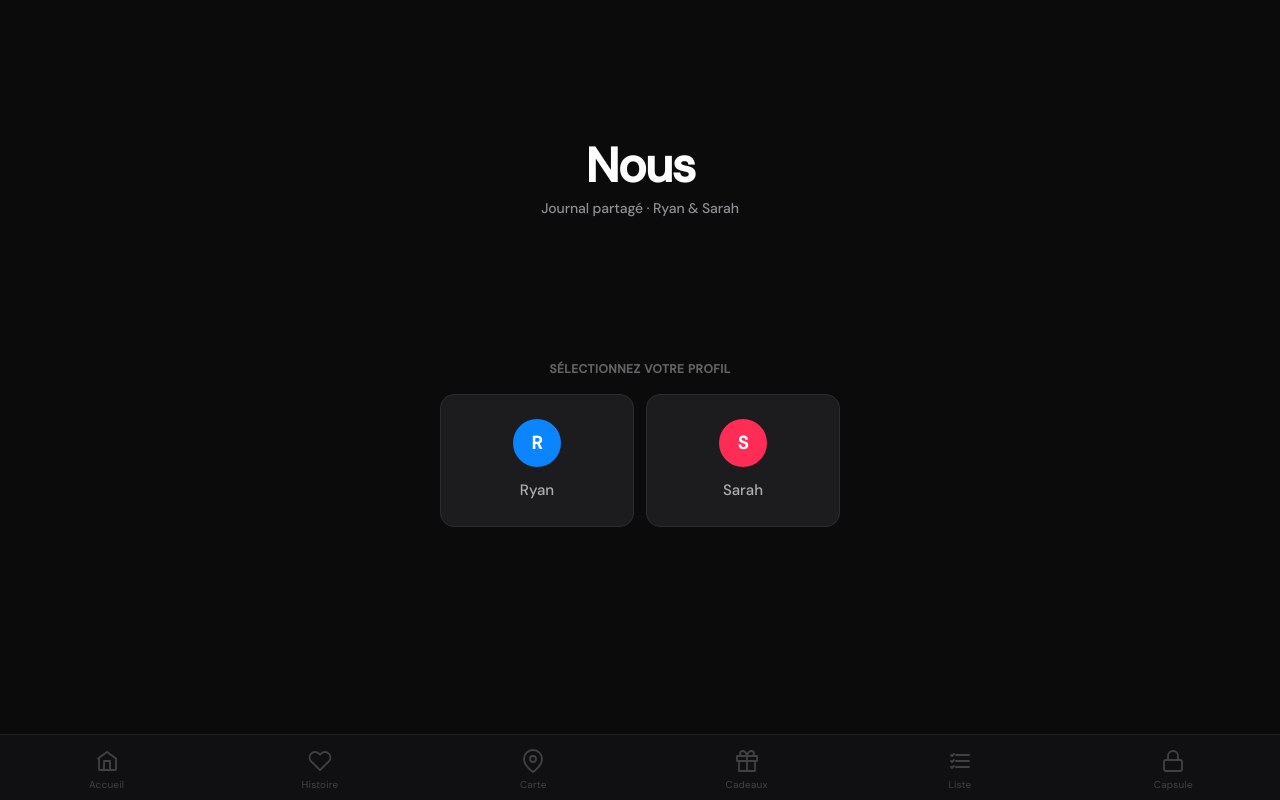
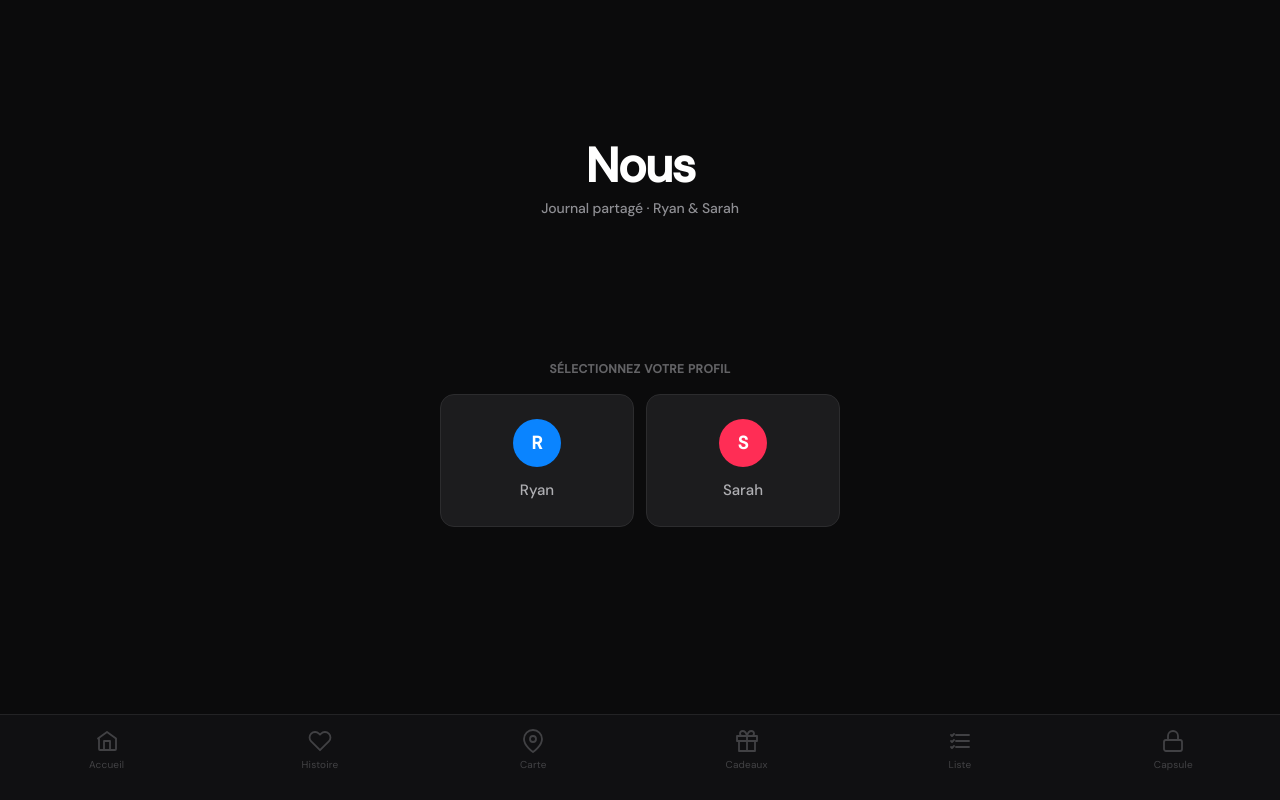
Before and after one commit to Ryansdee/nous-app, a Next.js app: page /login in a window 1280 px wide. Built offline with nearby package versions, Linux system fonts and the light colour scheme; no server answers.

Commit message:
modified:   src/components/Navbar.tsx

```diff
--- a/src/components/Navbar.tsx
+++ b/src/components/Navbar.tsx
@@ -86,12 +86,12 @@ export default function Navbar() {
       bottom: 0,
       left: 0,
       right: 0,
+      paddingBottom: 20,
       zIndex: 90,
       background: "rgba(18,18,20,0.92)",
       backdropFilter: "blur(20px)",
       WebkitBackdropFilter: "blur(20px)",
       borderTop: "0.5px solid rgba(255,255,255,0.08)",
-      paddingBottom: "env(safe-area-inset-bottom)",
     } as React.CSSProperties}>
       <div style={{ display: "flex", alignItems: "center", justifyContent: "space-around", padding: "10px 0 4px" }}>
         {TABS.map((tab) => {
```
